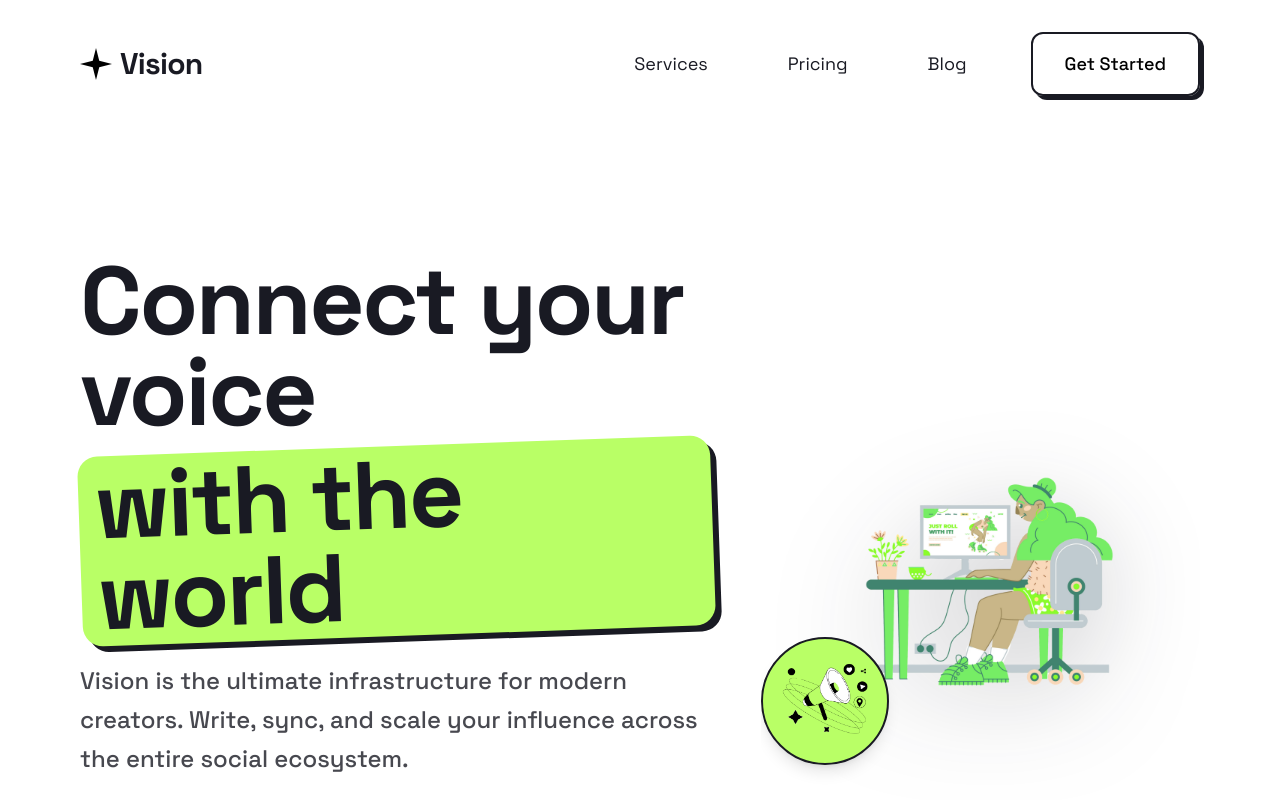
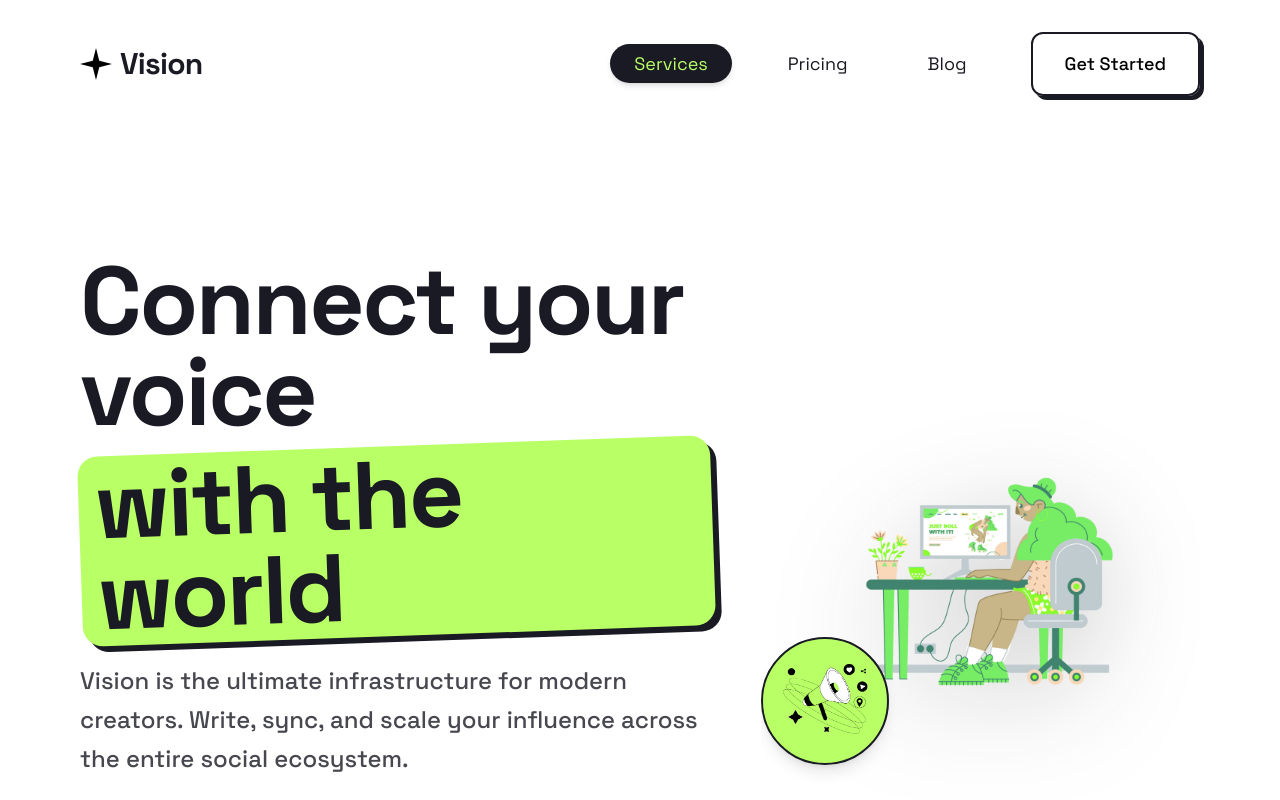
Before and after one commit to Jiranon-K/vision, a Next.js app: page /services in a window 1280 px wide. Shown: the top 800 px of the page. Built offline with nearby package versions, Linux system fonts and the light colour scheme.

Commit message:
fix: lock body scroll and prevent horizontal overflow when mobile menu is open

```diff
--- a/app/globals.css
+++ b/app/globals.css
@@ -16,6 +16,11 @@
   --font-mono: var(--font-geist-mono);
 }
 
+html,
+body {
+  overflow-x: hidden;
+}
+
 body {
   background: var(--background);
   font-family: var(--font-space-grotesk), Arial, Helvetica, sans-serif;
--- a/app/layout.tsx
+++ b/app/layout.tsx
@@ -1,6 +1,7 @@
 import type { Metadata } from "next";
 import { Space_Grotesk, Geist_Mono } from "next/font/google";
 import "./globals.css";
+import AnimationProvider from "@/components/AnimationProvider";
 
 const spaceGrotesk = Space_Grotesk({
   variable: "--font-space-grotesk",
@@ -27,7 +28,7 @@ export default function RootLayout({
       <body
         className={`${spaceGrotesk.variable} ${geistMono.variable} antialiased`}
       >
-        {children}
+        <AnimationProvider>{children}</AnimationProvider>
       </body>
     </html>
   );
--- a/app/page.tsx
+++ b/app/page.tsx
@@ -2,17 +2,14 @@ import Navbar from "@/components/Navbar";
 import Header from "@/components/Home/Header";
 import Services from "@/components/Home/Services";
 import Ctablock from "@/components/Home/Ctablock";
-import AnimationProvider from "@/components/AnimationProvider";
 
 export default function Home() {
   return (
     <main className="min-h-screen bg-white">
-      <AnimationProvider>
-        <Navbar />
-        <Header />
-        <Services />
-        <Ctablock />
-      </AnimationProvider>
+      <Navbar />
+      <Header />
+      <Services />
+      <Ctablock />
     </main>
   );
 }
--- a/components/AnimationProvider.tsx
+++ b/components/AnimationProvider.tsx
@@ -2,6 +2,7 @@
 
 import React, { useEffect, useRef } from "react";
 import { set, createTimeline } from "animejs";
+import { usePathname } from "next/navigation";
 
 interface AnimationProviderProps {
   children: React.ReactNode;
@@ -9,42 +10,44 @@ interface AnimationProviderProps {
 
 const AnimationProvider = ({ children }: AnimationProviderProps) => {
   const overlayRef = useRef<HTMLDivElement>(null);
-  const contentRef = useRef<HTMLDivElement>(null);
+  const innerRef = useRef<HTMLDivElement>(null);
+  const pathname = usePathname();
 
   useEffect(() => {
-    if (!overlayRef.current || !contentRef.current) return;
-    set(contentRef.current, { opacity: 0, translateY: 16 });
+    if (!overlayRef.current || !innerRef.current) return;
+    set(overlayRef.current, { scaleX: 1 });
+    set(innerRef.current, { opacity: 0 });
 
     const tl = createTimeline();
 
     tl.add(overlayRef.current, {
       scaleX: [1, 0],
       transformOrigin: "right center",
-      duration: 900,
-      delay: 120,
+      duration: 1000,
+      easing: "easeInOutExpo",
+      delay: 100,
     });
 
     tl.add(
-      contentRef.current,
+      innerRef.current,
       {
         opacity: [0, 1],
-        translateY: [16, 0],
-        duration: 700,
+        duration: 600,
         easing: "easeOutCubic",
       },
       "-=500",
     );
-  }, []);
+  }, [pathname]);
 
   return (
     <>
       {/* Intro overlay — brand-lime sweep */}
       <div
         ref={overlayRef}
+        className="fixed inset-0 bg-brand-lime z-[9999] pointer-events-none"
         style={{ transformOrigin: "right center" }}
-        className="fixed inset-0 bg-brand-lime z-[9999] pointer-events-none"
       />
-      <div ref={contentRef} className="opacity-0">
+      <div ref={innerRef} className="opacity-0">
         {children}
       </div>
     </>
--- a/components/Navbar.tsx
+++ b/components/Navbar.tsx
@@ -1,10 +1,12 @@
 "use client";
 
-import { useState } from "react";
+import { useState, useEffect } from "react";
 import Link from "next/link";
+import { usePathname } from "next/navigation";
 
 const Navbar = () => {
   const [isOpen, setIsOpen] = useState(false);
+  const pathname = usePathname();
 
   const navLinks = [
     { name: "Services", href: "/services" },
@@ -13,6 +15,13 @@ const Navbar = () => {
   ];
 
   const toggleMenu = () => setIsOpen(!isOpen);
+
+  useEffect(() => {
+    document.body.style.overflow = isOpen ? "hidden" : "";
+    return () => {
+      document.body.style.overflow = "";
+    };
+  }, [isOpen]);
 
   return (
     <nav className="relative py-8 px-4 md:px-10 lg:px-20 max-w-7xl mx-auto font-sans">
@@ -40,16 +49,23 @@ const Navbar = () => {
         {/* Desktop Navigation Links & CTA */}
         <div className="hidden lg:flex items-center gap-10">
           <ul className="flex items-center gap-8">
-            {navLinks.map((link) => (
+            {navLinks.map((link) => {
+              const isActive = pathname === link.href;
+              return (
                 <li key={link.name}>
                   <Link
                     href={link.href}
-                  className="text-lg font-normal text-brand-dark hover:bg-brand-dark hover:text-brand-lime px-6 py-2 rounded-full transition-all duration-300 ease-in-out"
+                    className={`text-lg font-normal px-6 py-2 rounded-full transition-all duration-300 ease-in-out ${
+                      isActive
+                        ? "bg-brand-dark text-brand-lime shadow-md"
+                        : "text-brand-dark hover:bg-brand-dark/5"
+                    }`}
                   >
                     {link.name}
                   </Link>
                 </li>
-            ))}
+              );
+            })}
           </ul>
           <button className="border-2 border-brand-dark px-8 py-4 rounded-xl text-lg font-medium hover:bg-brand-dark hover:text-white transition-all duration-300 active:scale-95 shadow-[4px_4px_0px_0px_rgba(25,26,35,1)] hover:shadow-none">
             Get Started
@@ -101,23 +117,30 @@ const Navbar = () => {
 
       {/* Mobile Menu Overlay */}
       <div
-        className={`fixed inset-0 bg-white z-40 lg:hidden transition-transform duration-300 ease-in-out ${
+        className={`fixed inset-0 bg-white z-40 lg:hidden transition-transform duration-300 ease-in-out overflow-hidden ${
           isOpen ? "translate-x-0" : "translate-x-full"
         }`}
       >
         <div className="flex flex-col items-center justify-center h-full gap-8 px-6">
           <ul className="flex flex-col items-center gap-6">
-            {navLinks.map((link) => (
+            {navLinks.map((link) => {
+              const isActive = pathname === link.href;
+              return (
                 <li key={link.name}>
                   <Link
                     href={link.href}
                     onClick={() => setIsOpen(false)}
-                  className="text-2xl font-medium text-brand-dark hover:bg-brand-dark hover:text-brand-lime px-8 py-3 rounded-full transition-all duration-300 ease-in-out block text-center"
+                    className={`text-2xl font-medium px-8 py-3 rounded-full transition-all duration-300 ease-in-out block text-center ${
+                      isActive
+                        ? "bg-brand-dark text-brand-lime"
+                        : "text-brand-dark"
+                    }`}
                   >
                     {link.name}
                   </Link>
                 </li>
-            ))}
+              );
+            })}
           </ul>
           <button
             onClick={() => setIsOpen(false)}
```
Lines whose indentation alone changed are shown as unchanged.
